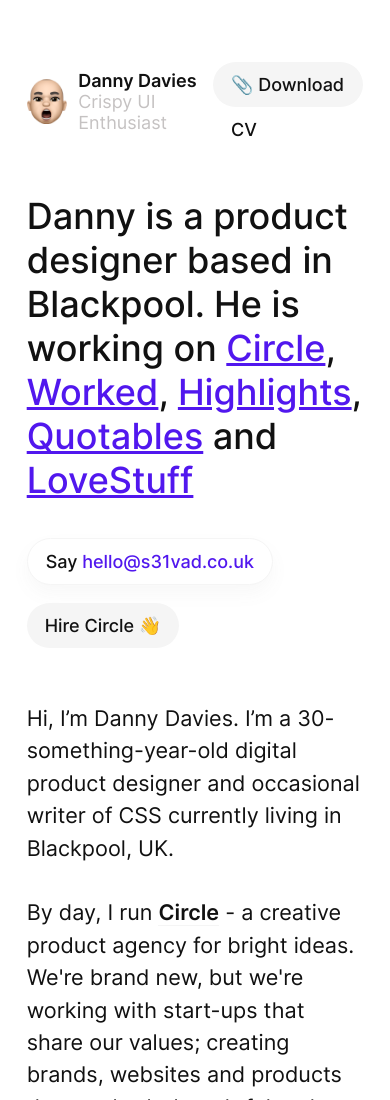
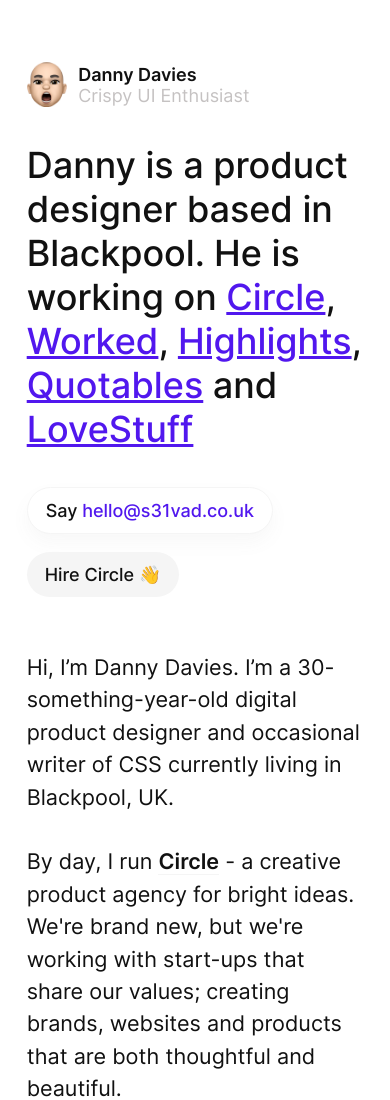
Before and after one commit to s31vad/portfolio, a plain HTML site: page index.html in a window 390 px wide. Shown: the top 1100 px of the page. Drawn offline with Linux system fonts and the light colour scheme.

Commit message:
Hide download button

```diff
--- a/css/main.scss
+++ b/css/main.scss
@@ -78,7 +78,7 @@ div.container {
   align-items: center;
   justify-content: space-between;
   @include device(mobile){
-    margin-bottom: 3em;
+    margin-bottom: 2em;
   }
   .logo {
     display: flex;
@@ -105,6 +105,9 @@ div.container {
     }
   }
   .download {
+    @include device(mobile){
+      display: none;
+    }
     a {
       padding: 0 1em;
       height: 2.5em;
```
Also changed, not shown: css/main.css, 1 other file.
